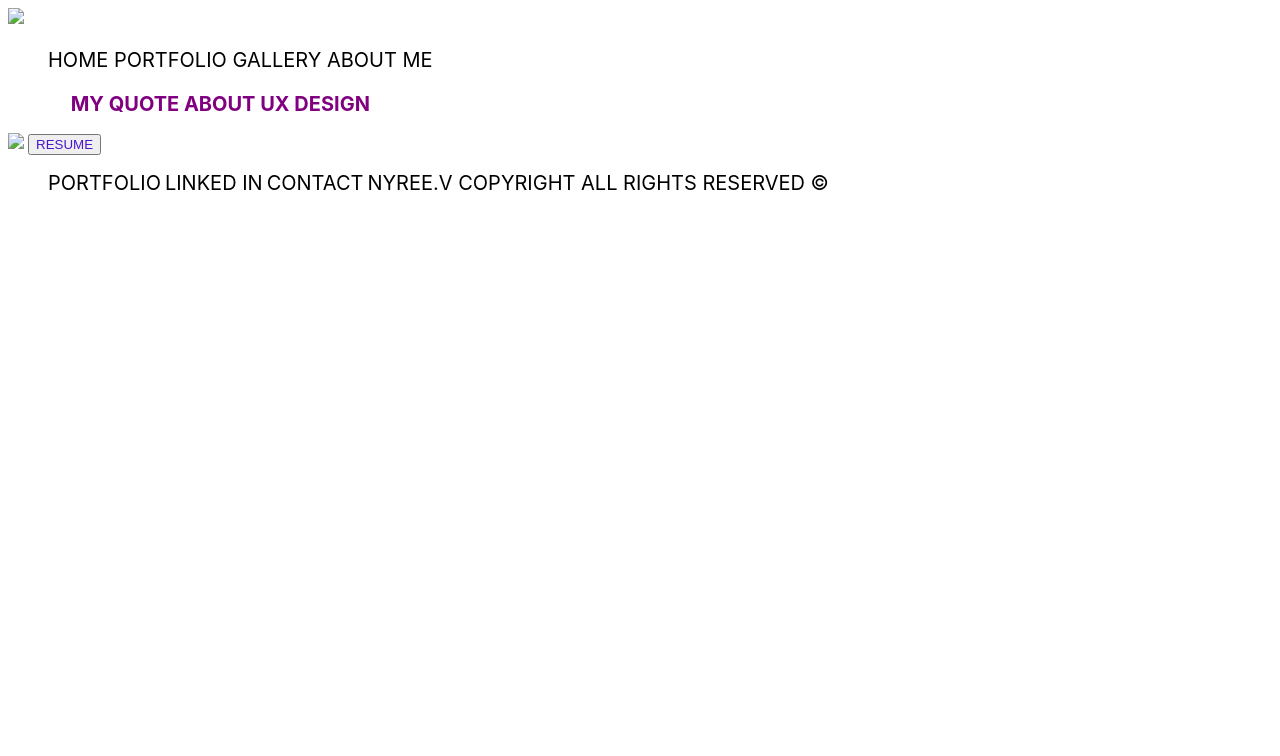
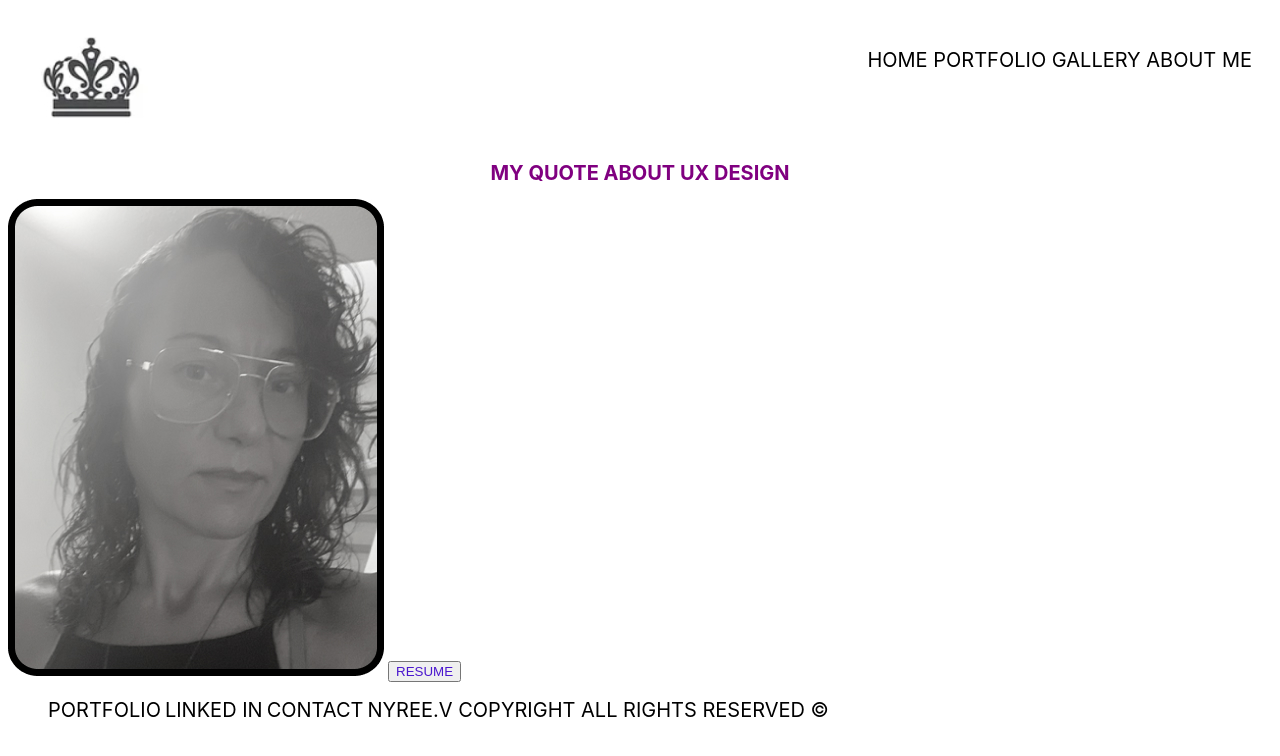
Before and after one commit to NV888/UX_UI_HW_17, a plain HTML site: page index.html in a window 1280 px wide. Drawn offline with Linux system fonts and the light colour scheme.

Commit message:
fixed html empty tags and element placement

```diff
--- a/css/style.css
+++ b/css/style.css
@@ -34,3 +34,12 @@ button {
 text-align: center;
   color: rgb(74, 22, 206);
 }
+
+/* Jonathan's css */
+
+/* This sets the header as display: flex which places all elements within it side by side. Then I added justify-content: space between which allows the logo to be on the far left and the nav to the far right.  */
+header.navigation {
+  display: flex;
+  justify-content: space-between;
+  padding: 20px;
+}
--- a/index.html
+++ b/index.html
@@ -8,46 +8,49 @@
   <title>NYREE.V PORTFOLIO</title>
 </head>
 
-<body>
+<body> <!-- You are missing the closing body tag. -->
 
   <header class="navigation test">
-  <div class="LOGOICON.jpg"></div>
-    <img src="/-UX_UI_HW_17 _8/images/Images/LOGOICON.jpg">
-    <div></div>
+    <div class="LOGOICON.jpg">
+      <img src="./images/Images/LOGOICON.jpg">
+    </div> <!-- Do not use periods, spaces, or special charaters in your classes and ID tags: instead, name it "logoicon" or "logo-icon" -->
+    <!-- <div></div> --> <!-- You don't need an empty div tag. If you are looking for space between elements, use margins on the element above the one you want to make distance for -->
     <nav class="inline-block">
-
-         <a href="inline-block and logo"></a>
-
+      <a href="inline-block and logo"></a> <!-- You are using the word "and" between two class names. Remove that and and keep the class names separated by a space. -->
       <ul>
         <li class="inline-block">HOME</li>
         <li class="inline-block">PORTFOLIO</li>
         <li class="inline-block">GALLERY</li>
         <li class="inline-block">ABOUT ME</li>
       </ul>
-          <h1>MY QUOTE ABOUT UX DESIGN</h1>
+        <!-- </div> --> <!-- This closing tag needs to be removed. There is no opening body tag for this one.  -->
+    </nav>
+    <!-- </div> --> <!-- This closing div does not correlate to an opening div tag. -->
+  </header>
+  <!-- <div class="heroimg"> --> <!-- There is no closing div tag for this "heroimg" element -->
+  <div class="content">
+    <h1>MY QUOTE ABOUT UX DESIGN</h1> <!-- Moved this h1 from the nav element into the .content section -->
+    <img src="./images/Images/MY PIC.jpg"> <!-- You used the incorrect folder location of your image -->
+    <button type="button">RESUME</button>
   </div>
-
-    </nav>
-
-    </div>
-</header>
-          <div class="heroimg">
-          <div class="content">
-
-          </div>
-          <img src="/-UX_UI_HW_17 _8/images/Images/MY PIC.jpg ">
-
-
-          <button type="button">RESUME</button>
-          <footer>
-
-          </footer>
-          <ul>
+  <footer> <!-- Moved your unordered list to the footer element -->
+      <ul> <!-- This unordered list is not necessary. make the "Portfolio linked in contact" content all one paragraph by removing the li tags and replacing with one p tag. -->
         <li class="inline-block">PORTFOLIO</li>
         <li class="inline-block">LINKED IN</li>
         <li class="inline-block">CONTACT</li>
         <li class="inline-block">NYREE.V COPYRIGHT ALL RIGHTS RESERVED © </li>
+      </ul>
 
+      <!--
 
-          </ul>
+        Here is an example of this footer element and its contents:
+
+        <footer>
+          <p>Portfolio linked in contact.</p>
+          <p>Nyree.V Copyright all rights reserved</p>
+        </footer>
+
+      -->
+
+  </footer>
 </html>
```
Lines whose indentation alone changed are shown as unchanged.
